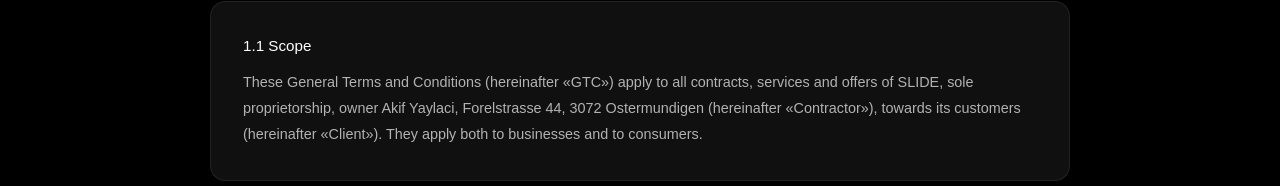
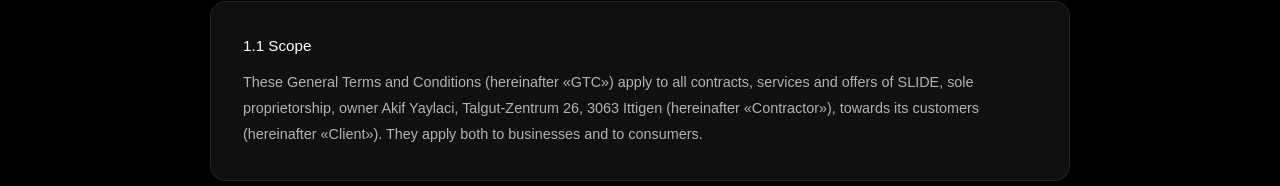
Before and after one commit to ak0f/netlifyt, a Next.js app: page /agb in a window 1280 px wide. Shown: the part 509-695 px from the top of the page. Built offline with nearby package versions, Linux system fonts and the light colour scheme; a web font is replaced by a local one.

Commit message:
Update business address to Talgut-Zentrum 26, 3063 Ittigen
Replaces old Forelstrasse 44 / Ostermundigen address across Impressum,
Datenschutz, AGB, footer, layout metadata and i18n content.

```diff
--- a/app/agb/AGBContent.tsx
+++ b/app/agb/AGBContent.tsx
@@ -42,8 +42,8 @@
         <Block title="1.1 Geltungsbereich">
           <p>
             Diese Allgemeinen Geschäftsbedingungen (nachfolgend «AGB») gelten für sämtliche Verträge,
-            Leistungen und Angebote von SLIDE, Einzelunternehmen, Inhaber Akif Yaylaci, Forelstrasse 44,
-            3072 Ostermundigen (nachfolgend «Auftragnehmer»), gegenüber seinen Kundinnen und Kunden
+            Leistungen und Angebote von SLIDE, Einzelunternehmen, Inhaber Akif Yaylaci, Talgut-Zentrum 26,
+            3063 Ittigen (nachfolgend «Auftragnehmer»), gegenüber seinen Kundinnen und Kunden
             (nachfolgend «Auftraggeber»). Sie gelten sowohl gegenüber Unternehmen als auch gegenüber
             Konsumentinnen und Konsumenten.
           </p>
@@ -317,8 +317,8 @@
               Vertragsabschlusses.
             </p>
             <p>
-              Um Ihr Widerrufsrecht auszuüben, müssen Sie uns – SLIDE, Akif Yaylaci, Forelstrasse 44,
-              3072 Ostermundigen, Schweiz, E-Mail{' '}
+              Um Ihr Widerrufsrecht auszuüben, müssen Sie uns – SLIDE, Akif Yaylaci, Talgut-Zentrum 26,
+              3063 Ittigen, Schweiz, E-Mail{' '}
               <a href="mailto:info@slideagentur.ch" className="legal-link">info@slideagentur.ch</a>, Telefon{' '}
               <a href="tel:+41783262952" className="legal-link">+41 78 326 29 52</a> – mittels einer eindeutigen
               Erklärung (z.&nbsp;B. ein mit der Post versandter Brief oder eine E-Mail) über Ihren Entschluss,
@@ -358,7 +358,7 @@
             zurück.)
           </p>
           <div className="mt-2 p-5 rounded-lg font-mono text-[0.85rem] leading-[1.9]" style={{ ...infoBox, color: 'var(--t2)' }}>
-            <p>An: SLIDE, Akif Yaylaci, Forelstrasse 44, 3072 Ostermundigen, Schweiz, info@slideagentur.ch</p>
+            <p>An: SLIDE, Akif Yaylaci, Talgut-Zentrum 26, 3063 Ittigen, Schweiz, info@slideagentur.ch</p>
             <p>— Hiermit widerrufe(n) ich/wir (*) den von mir/uns (*) abgeschlossenen Vertrag über die Erbringung der folgenden Dienstleistung: ______________________________</p>
             <p>— Bestellt am (*) / abgeschlossen am (*): ______________</p>
             <p>— Name des/der Verbraucher(s): ______________________________</p>
@@ -410,7 +410,7 @@
           <p>Für Fragen zu diesen AGB:</p>
           <p>
             <strong>SLIDE</strong> – Akif Yaylaci<br />
-            Forelstrasse 44, 3072 Ostermundigen<br />
+            Talgut-Zentrum 26, 3063 Ittigen<br />
             <a href="mailto:info@slideagentur.ch" className="legal-link">info@slideagentur.ch</a><br />
             <a href="tel:+41783262952" className="legal-link">+41 78 326 29 52</a>
           </p>
@@ -427,7 +427,7 @@
         <Block title="1.1 Scope">
           <p>
             These General Terms and Conditions (hereinafter «GTC») apply to all contracts, services and offers
-            of SLIDE, sole proprietorship, owner Akif Yaylaci, Forelstrasse 44, 3072 Ostermundigen (hereinafter
+            of SLIDE, sole proprietorship, owner Akif Yaylaci, Talgut-Zentrum 26, 3063 Ittigen (hereinafter
             «Contractor»), towards its customers (hereinafter «Client»). They apply both to businesses and to
             consumers.
           </p>
@@ -690,8 +690,8 @@
               the conclusion of the contract.
             </p>
             <p>
-              To exercise your right of withdrawal, you must inform us – SLIDE, Akif Yaylaci, Forelstrasse 44,
-              3072 Ostermundigen, Switzerland, e-mail{' '}
+              To exercise your right of withdrawal, you must inform us – SLIDE, Akif Yaylaci, Talgut-Zentrum 26,
+              3063 Ittigen, Switzerland, e-mail{' '}
               <a href="mailto:info@slideagentur.ch" className="legal-link">info@slideagentur.ch</a>, phone{' '}
               <a href="tel:+41783262952" className="legal-link">+41 78 326 29 52</a> – of your decision to
               withdraw from this contract by means of a clear statement (e.g. a letter sent by post or an
@@ -725,7 +725,7 @@
         <Block title="11.4 Model withdrawal form">
           <p>(If you wish to withdraw from the contract, please complete this form and return it.)</p>
           <div className="mt-2 p-5 rounded-lg font-mono text-[0.85rem] leading-[1.9]" style={{ ...infoBox, color: 'var(--t2)' }}>
-            <p>To: SLIDE, Akif Yaylaci, Forelstrasse 44, 3072 Ostermundigen, Switzerland, info@slideagentur.ch</p>
+            <p>To: SLIDE, Akif Yaylaci, Talgut-Zentrum 26, 3063 Ittigen, Switzerland, info@slideagentur.ch</p>
             <p>— I/we (*) hereby withdraw from the contract concluded by me/us (*) for the provision of the following service: ______________________________</p>
             <p>— Ordered on (*) / concluded on (*): ______________</p>
             <p>— Name of consumer(s): ______________________________</p>
@@ -776,7 +776,7 @@
           <p>For questions about these GTC:</p>
           <p>
             <strong>SLIDE</strong> – Akif Yaylaci<br />
-            Forelstrasse 44, 3072 Ostermundigen<br />
+            Talgut-Zentrum 26, 3063 Ittigen<br />
             <a href="mailto:info@slideagentur.ch" className="legal-link">info@slideagentur.ch</a><br />
             <a href="tel:+41783262952" className="legal-link">+41 78 326 29 52</a>
           </p>
--- a/app/datenschutz/DatenschutzContent.tsx
+++ b/app/datenschutz/DatenschutzContent.tsx
@@ -63,8 +63,8 @@
           <p>
             <strong>SLIDE</strong> (Einzelunternehmen)<br />
             Akif Yaylaci<br />
-            Forelstrasse 44<br />
-            3072 Ostermundigen<br />
+            Talgut-Zentrum 26<br />
+            3063 Ittigen<br />
             Kanton Bern, Schweiz
           </p>
           <p>
@@ -424,8 +424,8 @@
           <p>
             <strong>SLIDE</strong> (sole proprietorship)<br />
             Akif Yaylaci<br />
-            Forelstrasse 44<br />
-            3072 Ostermundigen<br />
+            Talgut-Zentrum 26<br />
+            3063 Ittigen<br />
             Canton of Bern, Switzerland
           </p>
           <p>
--- a/app/impressum/ImpressumContent.tsx
+++ b/app/impressum/ImpressumContent.tsx
@@ -50,8 +50,8 @@
           <p><strong>SLIDE</strong> (Einzelunternehmen)</p>
           <p>Inhaber: Akif Yaylaci</p>
           <p>Gesetzliche Vertreterin: Fadile Yaylaci</p>
-          <p>Forelstrasse 44</p>
-          <p>3072 Ostermundigen</p>
+          <p>Talgut-Zentrum 26</p>
+          <p>3063 Ittigen</p>
           <p>Kanton Bern, Schweiz</p>
           <div className="mt-4 p-4 rounded-lg text-[0.88rem] font-light leading-[1.7]" style={noteBox}>
             SLIDE wird als Einzelunternehmen von Akif Yaylaci geführt; die gesetzliche Vertretung
@@ -68,7 +68,7 @@
         </Block>
 
         <Block title="Verantwortlich für den Inhalt">
-          <p>Akif Yaylaci, Forelstrasse 44, 3072 Ostermundigen, Schweiz.</p>
+          <p>Akif Yaylaci, Talgut-Zentrum 26, 3063 Ittigen, Schweiz.</p>
         </Block>
       </Section>
 
@@ -145,8 +145,8 @@
           <p><strong>SLIDE</strong> (sole proprietorship)</p>
           <p>Owner: Akif Yaylaci</p>
           <p>Legal representative: Fadile Yaylaci</p>
-          <p>Forelstrasse 44</p>
-          <p>3072 Ostermundigen</p>
+          <p>Talgut-Zentrum 26</p>
+          <p>3063 Ittigen</p>
           <p>Canton of Bern, Switzerland</p>
           <div className="mt-4 p-4 rounded-lg text-[0.88rem] font-light leading-[1.7]" style={noteBox}>
             SLIDE is operated as a sole proprietorship by Akif Yaylaci; legal representation is provided
@@ -162,7 +162,7 @@
         </Block>
 
         <Block title="Responsible for content">
-          <p>Akif Yaylaci, Forelstrasse 44, 3072 Ostermundigen, Switzerland.</p>
+          <p>Akif Yaylaci, Talgut-Zentrum 26, 3063 Ittigen, Switzerland.</p>
         </Block>
       </Section>
 
--- a/app/layout.tsx
+++ b/app/layout.tsx
@@ -90,9 +90,9 @@
   priceRange: 'CHF',
   address: {
     '@type': 'PostalAddress',
-    streetAddress: 'Forelstrasse 44',
-    postalCode: '3072',
-    addressLocality: 'Ostermundigen',
+    streetAddress: 'Talgut-Zentrum 26',
+    postalCode: '3063',
+    addressLocality: 'Ittigen',
     addressRegion: 'Bern',
     addressCountry: 'CH',
   },
--- a/components/Footer.tsx
+++ b/components/Footer.tsx
@@ -147,7 +147,7 @@
               +41 78 326 29 52
             </a>
             <p style={{ ...linkStyle, cursor: 'default', marginBottom: '1.75rem' }}>
-              Ostermundigen, Bern<br />Schweiz
+              Ittigen, Bern<br />Schweiz
             </p>
 
             {/* Social links */}
--- a/lib/i18n.ts
+++ b/lib/i18n.ts
@@ -90,7 +90,7 @@
     error: 'Etwas ist schiefgelaufen. Schreib uns direkt: info@slideagentur.ch',
     cta: 'Lass uns zusammenarbeiten →',
     infoLabels: ['E-Mail', 'Telefon', 'Standort', 'Antwortzeit'],
-    infoValues: ['info@slideagentur.ch', '+41 78 326 29 52', 'Ostermundigen, Bern, Schweiz', 'Innert 24 Stunden'],
+    infoValues: ['info@slideagentur.ch', '+41 78 326 29 52', 'Ittigen, Bern, Schweiz', 'Innert 24 Stunden'],
   },
   footer: {
     desc: 'Digitalagentur für Websites, Social Media und IT-Lösungen. Bern, Schweiz.',
@@ -287,7 +287,7 @@
     error: 'Something went wrong. Write to us directly: info@slideagentur.ch',
     cta: "Let's work together →",
     infoLabels: ['Email', 'Phone', 'Location', 'Response time'],
-    infoValues: ['info@slideagentur.ch', '+41 78 326 29 52', 'Ostermundigen, Berne, Switzerland', 'Within 24 hours'],
+    infoValues: ['info@slideagentur.ch', '+41 78 326 29 52', 'Ittigen, Berne, Switzerland', 'Within 24 hours'],
   },
   footer: {
     desc: 'Digital agency for websites, social media and IT solutions. Berne, Switzerland.',
```
